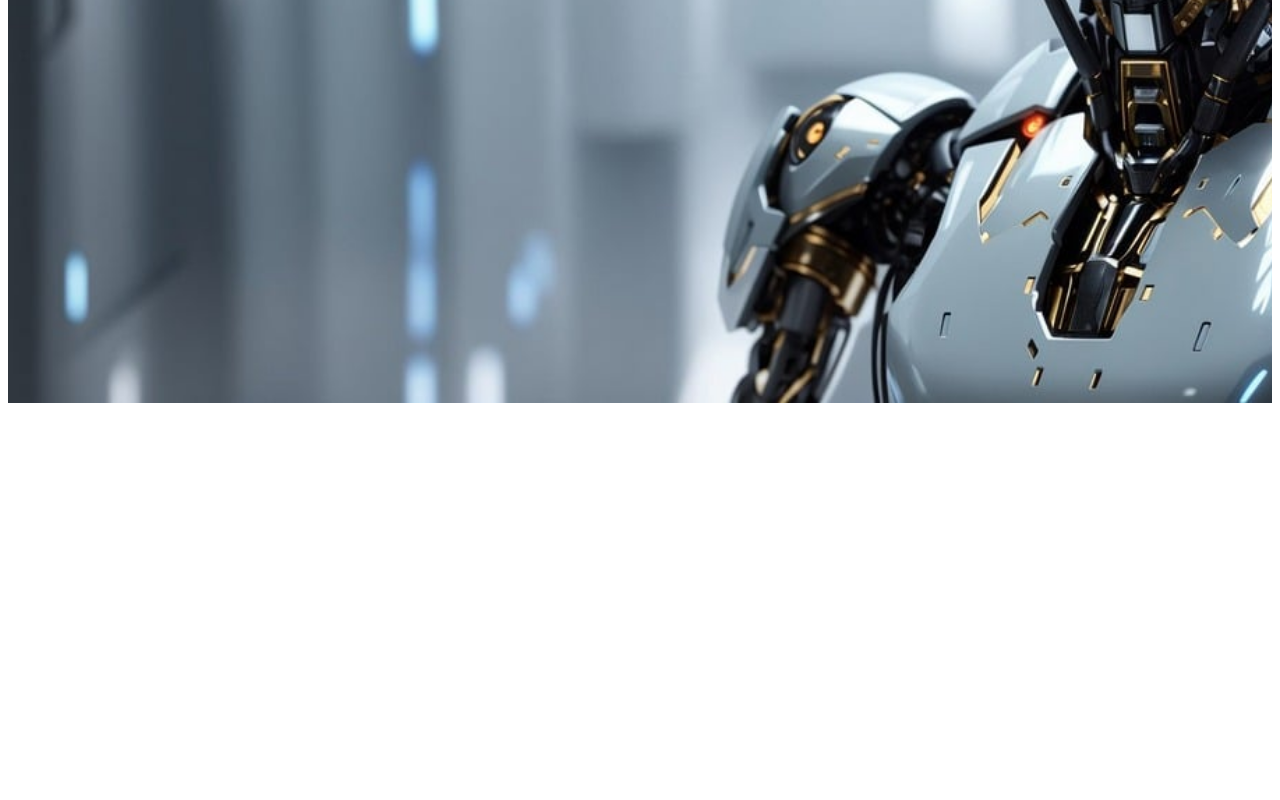
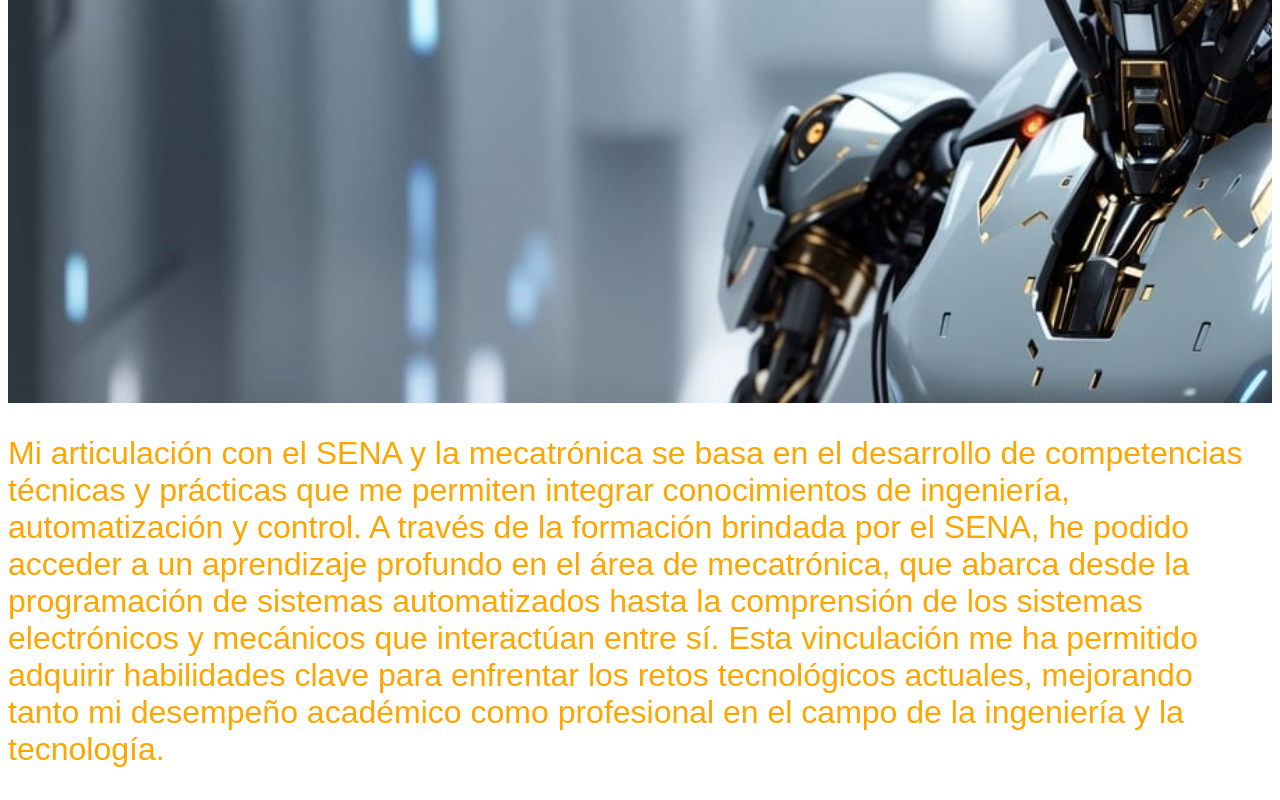
Before and after one commit to Jhocedth22/portafolio-20-, a plain HTML site: page index.html in a window 1280 px wide. Shown: the part 705-1505 px from the top of the page. Before the commit the page ends 1116 px from the top, so only its background shows below. Drawn offline with Linux system fonts and the light colour scheme.

Commit message:
https://github.com/Jhocedth22/portafolio-20-.git

```diff
--- a/index.html
+++ b/index.html
@@ -17,5 +17,18 @@
         <p id="descripcion">MODALIDAD EN ARTICULACION CON EL SENA</p>
        </div>
     </header>
+        <main>
+        <section>
+            <div id="descripcion">
+                <p>
+                    Mi articulación con el SENA y la mecatrónica se basa en el desarrollo de competencias técnicas y prácticas que me permiten integrar conocimientos de ingeniería,
+                    automatización y control. A través de la formación brindada por el SENA, he podido acceder a un aprendizaje profundo en el área de mecatrónica, que abarca desde
+                    la programación de sistemas automatizados hasta la comprensión de los sistemas electrónicos y mecánicos que interactúan entre sí. Esta vinculación me ha permitido
+                    adquirir habilidades clave para enfrentar los retos tecnológicos actuales, mejorando tanto mi desempeño académico como profesional en el campo de la ingeniería y la tecnología.
+                </p>
+
+            </div>
+        </section>
+    </main>
 </body>
 </html>
```
